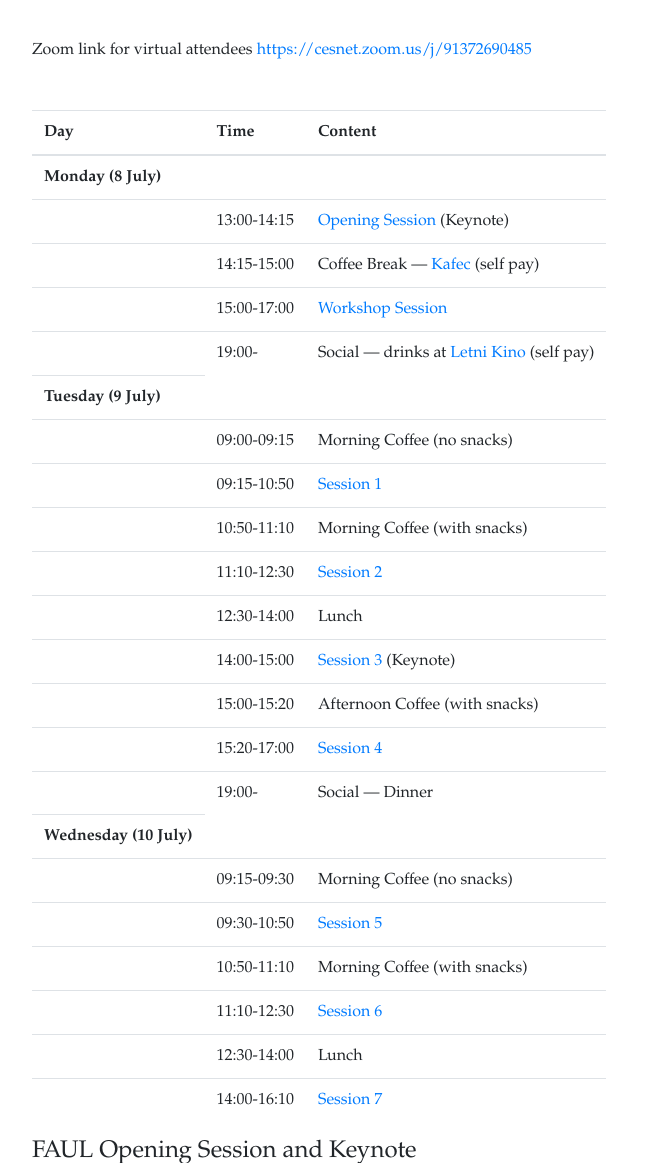
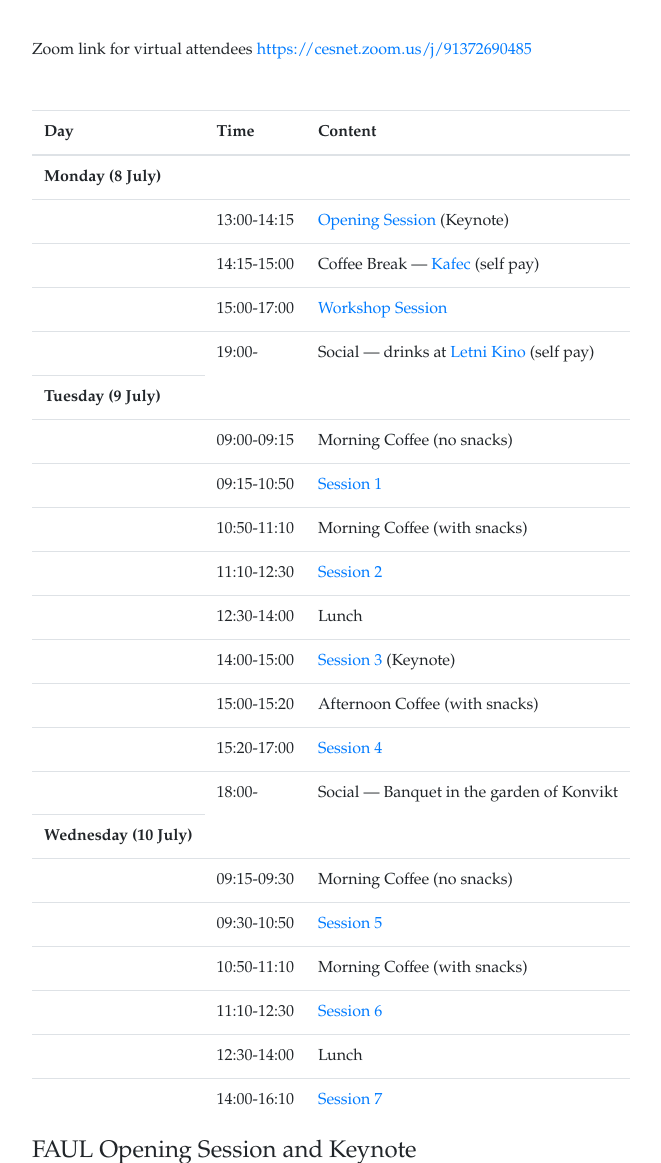
Before and after one commit to bond-lab/2024-hpsg, a Flask app: page /program.html in a window 1280 px wide. Shown: the part 208-1371 px from the top of the page, without its empty margins (138-799 px from the left). Run offline with Flask 3, Linux system fonts and the light colour scheme; some libraries are stand-ins or nearby versions.

Commit message:
Changed Banquet one hour early

```diff
--- a/docs/program.html
+++ b/docs/program.html
@@ -144,8 +144,8 @@
 	<td><a href='#session4'>Session 4</a></td>
      </tr>
      <tr>
-	<td></td><td>19:00-</td>
-	<td>Social &mdash; Dinner </td>
+	<td></td><td>18:00-</td>
+	<td>Social &mdash;  Banquet in the garden of Konvikt</td>
      </tr>
     <tr> <th>Wednesday (10 July)</th></tr>
       <tr>
--- a/web/templates/program.html
+++ b/web/templates/program.html
@@ -74,8 +74,8 @@
 	<td><a href='#session4'>Session 4</a></td>
      </tr>
      <tr>
-	<td></td><td>19:00-</td>
-	<td>Social &mdash; Dinner </td>
+	<td></td><td>18:00-</td>
+	<td>Social &mdash;  Banquet in the garden of Konvikt</td>
      </tr>
     <tr> <th>Wednesday (10 July)</th></tr>
       <tr>
```
